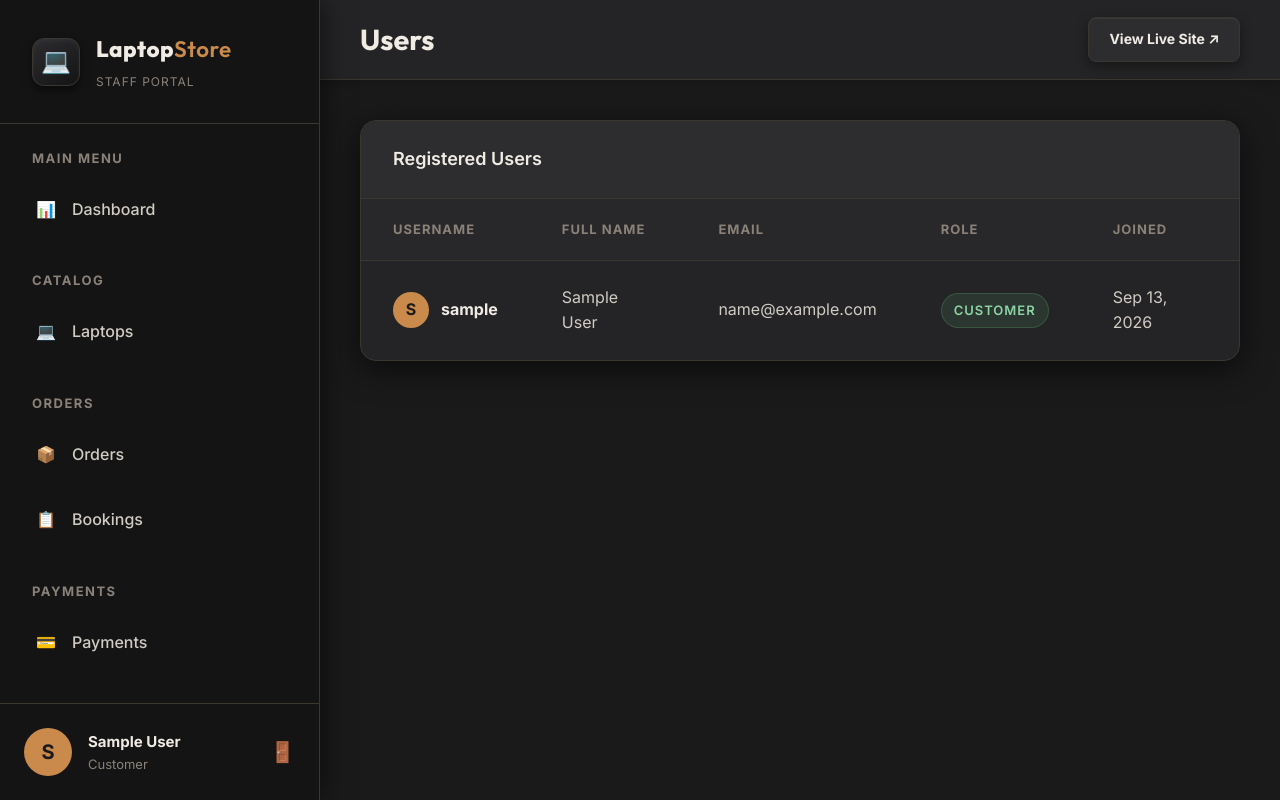
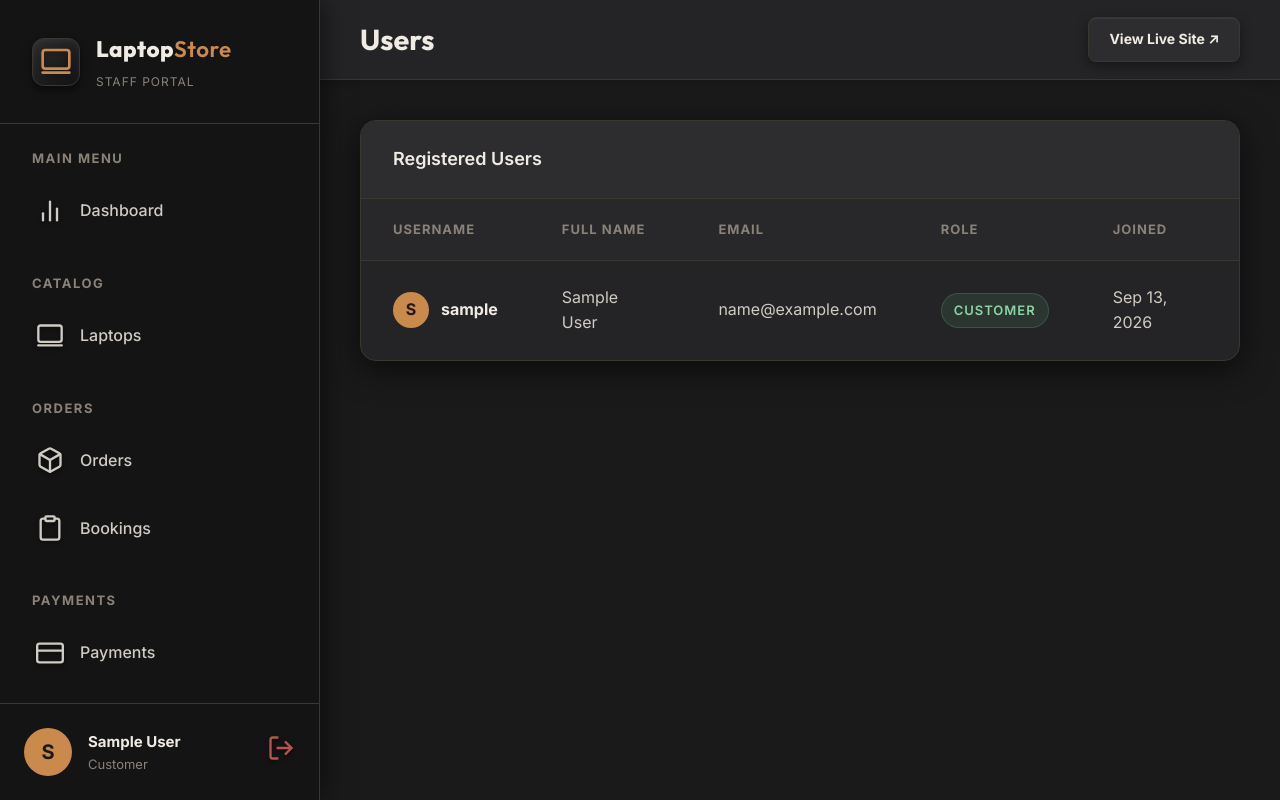
Before and after one commit to Cloyd-glitch/laptop-inventory-store, a Django app: page /staff/accounts/users/ in a window 1280 px wide. Run offline with Django 5.2, Linux system fonts and the light colour scheme; the visitor is signed in with stand-in values (Sample User, id 1); data comes from the database, SQL or seed files in the repository.

```diff
--- a/static/css/staff_panel.css
+++ b/static/css/staff_panel.css
@@ -40,6 +40,29 @@
      -webkit-font-smoothing: antialiased;
      display: flex;
      min-height: 100vh;
+
+     /* Firefox Scrollbar */
+     scrollbar-width: thin;
+     scrollbar-color: var(--bg-hover) var(--bg-deep);
+   }
+
+   /* ─── Webkit Scrollbar ───────────────────────────────────── */
+   ::-webkit-scrollbar {
+     width: 12px;
+     height: 12px;
+   }
+   ::-webkit-scrollbar-track {
+     background: var(--bg-deep);
+     border-left: 1px solid var(--border);
+     box-shadow: inset 0 0 6px rgba(0,0,0,0.3);
+   }
+   ::-webkit-scrollbar-thumb {
+     background: var(--bg-hover);
+     border: 2px solid var(--bg-deep);
+     border-radius: 8px;
+   }
+   ::-webkit-scrollbar-thumb:hover {
+     background: var(--text-muted);
    }
 
    a { color: var(--accent); text-decoration: none; transition: all .2s; }
--- a/templates/staff_panel/base.html
+++ b/templates/staff_panel/base.html
@@ -14,7 +14,11 @@
     <!-- Sidebar -->
     <aside class="sidebar">
       <div class="sidebar-brand">
-        <div class="sidebar-brand-icon">💻</div>
+        <div class="sidebar-brand-icon">
+          <svg width="32" height="32" viewBox="0 0 24 24" fill="none" stroke="var(--accent)" stroke-width="2" stroke-linecap="round" stroke-linejoin="round" style="filter: drop-shadow(0 2px 4px rgba(0,0,0,0.5));">
+            <rect x="2" y="3" width="20" height="14" rx="2" ry="2"></rect><line x1="2" y1="20" x2="22" y2="20"></line>
+          </svg>
+        </div>
         <div>
           <div class="sidebar-brand-text">Laptop<span>Store</span></div>
           <div class="sidebar-brand-subtitle">Staff Portal</div>
@@ -26,7 +30,7 @@
         <div class="nav-group">
           <div class="nav-group-title">Main Menu</div>
           <a href="{% url 'staff_panel:dashboard' %}" class="nav-link {% if request.resolver_match.url_name == 'dashboard' %}active{% endif %}">
-            <span>📊</span> Dashboard
+            <svg width="28" height="28" viewBox="0 0 24 24" fill="none" stroke="currentColor" stroke-width="2" stroke-linecap="round" stroke-linejoin="round" style="filter: drop-shadow(0 2px 2px rgba(0,0,0,0.5));"><line x1="18" y1="20" x2="18" y2="10"></line><line x1="12" y1="20" x2="12" y2="4"></line><line x1="6" y1="20" x2="6" y2="14"></line></svg> Dashboard
           </a>
         </div>
 
@@ -34,7 +38,7 @@
         <div class="nav-group">
           <div class="nav-group-title">Catalog</div>
           <a href="{% url 'staff_panel:laptop_list' %}" class="nav-link {% if 'laptop' in request.resolver_match.url_name %}active{% endif %}">
-            <span>💻</span> Laptops
+            <svg width="28" height="28" viewBox="0 0 24 24" fill="none" stroke="currentColor" stroke-width="2" stroke-linecap="round" stroke-linejoin="round" style="filter: drop-shadow(0 2px 2px rgba(0,0,0,0.5));"><rect x="2" y="3" width="20" height="14" rx="2" ry="2"></rect><line x1="2" y1="20" x2="22" y2="20"></line></svg> Laptops
           </a>
         </div>
 
@@ -42,10 +46,10 @@
         <div class="nav-group">
           <div class="nav-group-title">Orders</div>
           <a href="{% url 'staff_panel:order_list' %}" class="nav-link {% if 'order' in request.resolver_match.url_name %}active{% endif %}">
-            <span>📦</span> Orders
+            <svg width="28" height="28" viewBox="0 0 24 24" fill="none" stroke="currentColor" stroke-width="2" stroke-linecap="round" stroke-linejoin="round" style="filter: drop-shadow(0 2px 2px rgba(0,0,0,0.5));"><path d="M21 16V8a2 2 0 0 0-1-1.73l-7-4a2 2 0 0 0-2 0l-7 4A2 2 0 0 0 3 8v8a2 2 0 0 0 1 1.73l7 4a2 2 0 0 0 2 0l7-4A2 2 0 0 0 21 16z"></path><polyline points="3.27 6.96 12 12.01 20.73 6.96"></polyline><line x1="12" y1="22.08" x2="12" y2="12"></line></svg> Orders
           </a>
           <a href="{% url 'staff_panel:booking_list' %}" class="nav-link {% if 'booking' in request.resolver_match.url_name %}active{% endif %}">
-            <span>📋</span> Bookings
+            <svg width="28" height="28" viewBox="0 0 24 24" fill="none" stroke="currentColor" stroke-width="2" stroke-linecap="round" stroke-linejoin="round" style="filter: drop-shadow(0 2px 2px rgba(0,0,0,0.5));"><path d="M16 4h2a2 2 0 0 1 2 2v14a2 2 0 0 1-2 2H6a2 2 0 0 1-2-2V6a2 2 0 0 1 2-2h2"></path><rect x="8" y="2" width="8" height="4" rx="1" ry="1"></rect></svg> Bookings
           </a>
         </div>
 
@@ -53,7 +57,7 @@
         <div class="nav-group">
           <div class="nav-group-title">Payments</div>
           <a href="{% url 'staff_panel:payment_list' %}" class="nav-link {% if 'payment' in request.resolver_match.url_name %}active{% endif %}">
-            <span>💳</span> Payments
+            <svg width="28" height="28" viewBox="0 0 24 24" fill="none" stroke="currentColor" stroke-width="2" stroke-linecap="round" stroke-linejoin="round" style="filter: drop-shadow(0 2px 2px rgba(0,0,0,0.5));"><rect x="1" y="4" width="22" height="16" rx="2" ry="2"></rect><line x1="1" y1="10" x2="23" y2="10"></line></svg> Payments
           </a>
         </div>
 
@@ -61,7 +65,7 @@
         <div class="nav-group">
           <div class="nav-group-title">Accounts</div>
           <a href="{% url 'staff_panel:user_list' %}" class="nav-link {% if 'user' in request.resolver_match.url_name %}active{% endif %}">
-            <span>👥</span> Users
+            <svg width="28" height="28" viewBox="0 0 24 24" fill="none" stroke="currentColor" stroke-width="2" stroke-linecap="round" stroke-linejoin="round" style="filter: drop-shadow(0 2px 2px rgba(0,0,0,0.5));"><path d="M17 21v-2a4 4 0 0 0-4-4H5a4 4 0 0 0-4 4v2"></path><circle cx="9" cy="7" r="4"></circle><path d="M23 21v-2a4 4 0 0 0-3-3.87"></path><path d="M16 3.13a4 4 0 0 1 0 7.75"></path></svg> Users
           </a>
         </div>
       </nav>
@@ -72,7 +76,9 @@
           <div style="font-weight:700;font-size:15px;color:var(--text-primary);">{{ request.user.full_name|default:request.user.username }}</div>
           <div style="font-size:13px;color:var(--text-muted);">{{ request.user.get_role_display }}</div>
         </div>
-        <a href="{% url 'accounts:logout' %}" style="margin-left:auto;color:var(--danger);font-size:20px;" title="Logout">🚪</a>
+        <a href="{% url 'accounts:logout' %}" style="margin-left:auto;color:var(--danger);" title="Logout">
+          <svg width="28" height="28" viewBox="0 0 24 24" fill="none" stroke="currentColor" stroke-width="2" stroke-linecap="round" stroke-linejoin="round" style="filter: drop-shadow(0 2px 2px rgba(0,0,0,0.5));"><path d="M9 21H5a2 2 0 0 1-2-2V5a2 2 0 0 1 2-2h4"></path><polyline points="16 17 21 12 16 7"></polyline><line x1="21" y1="12" x2="9" y2="12"></line></svg>
+        </a>
       </div>
     </aside>
 
```
